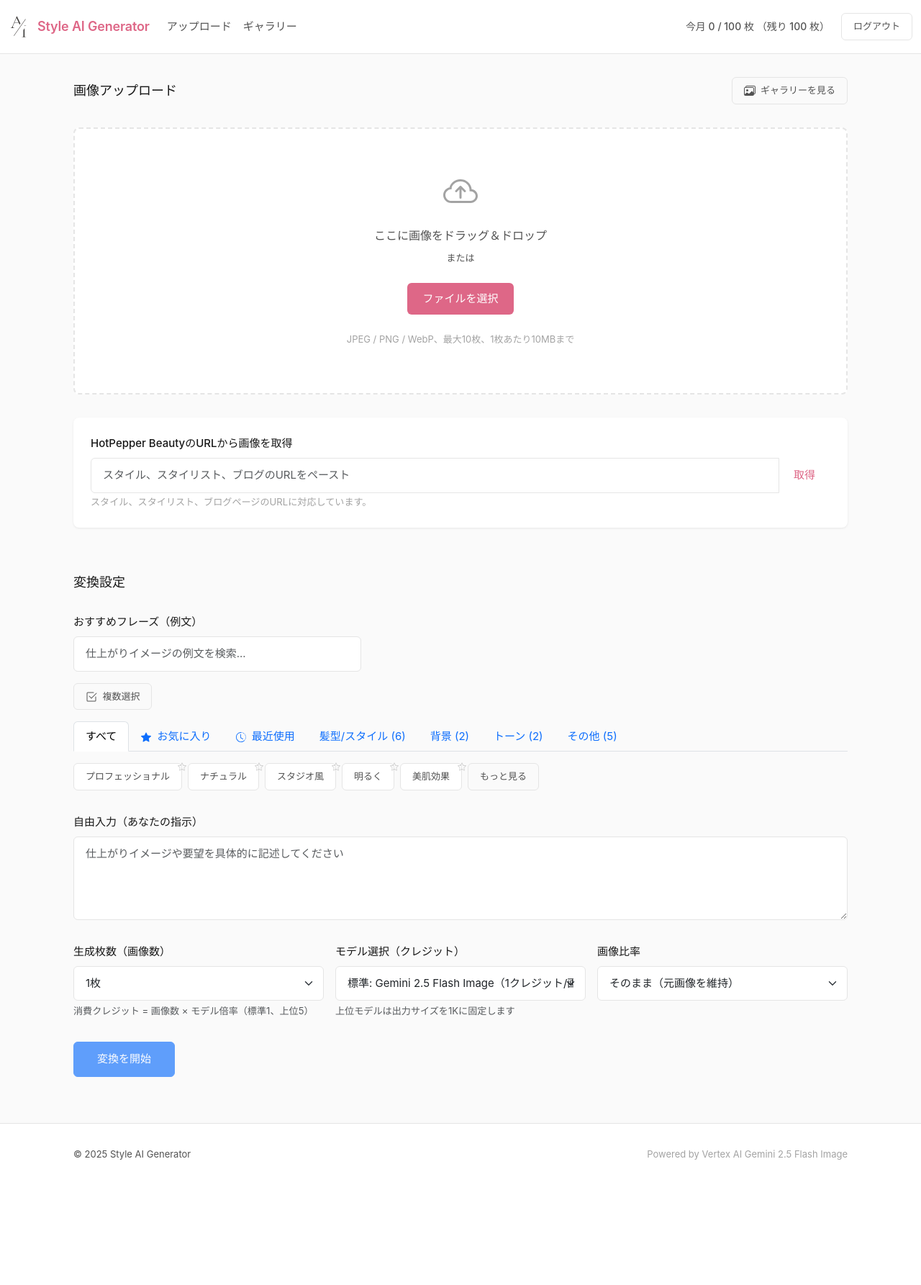
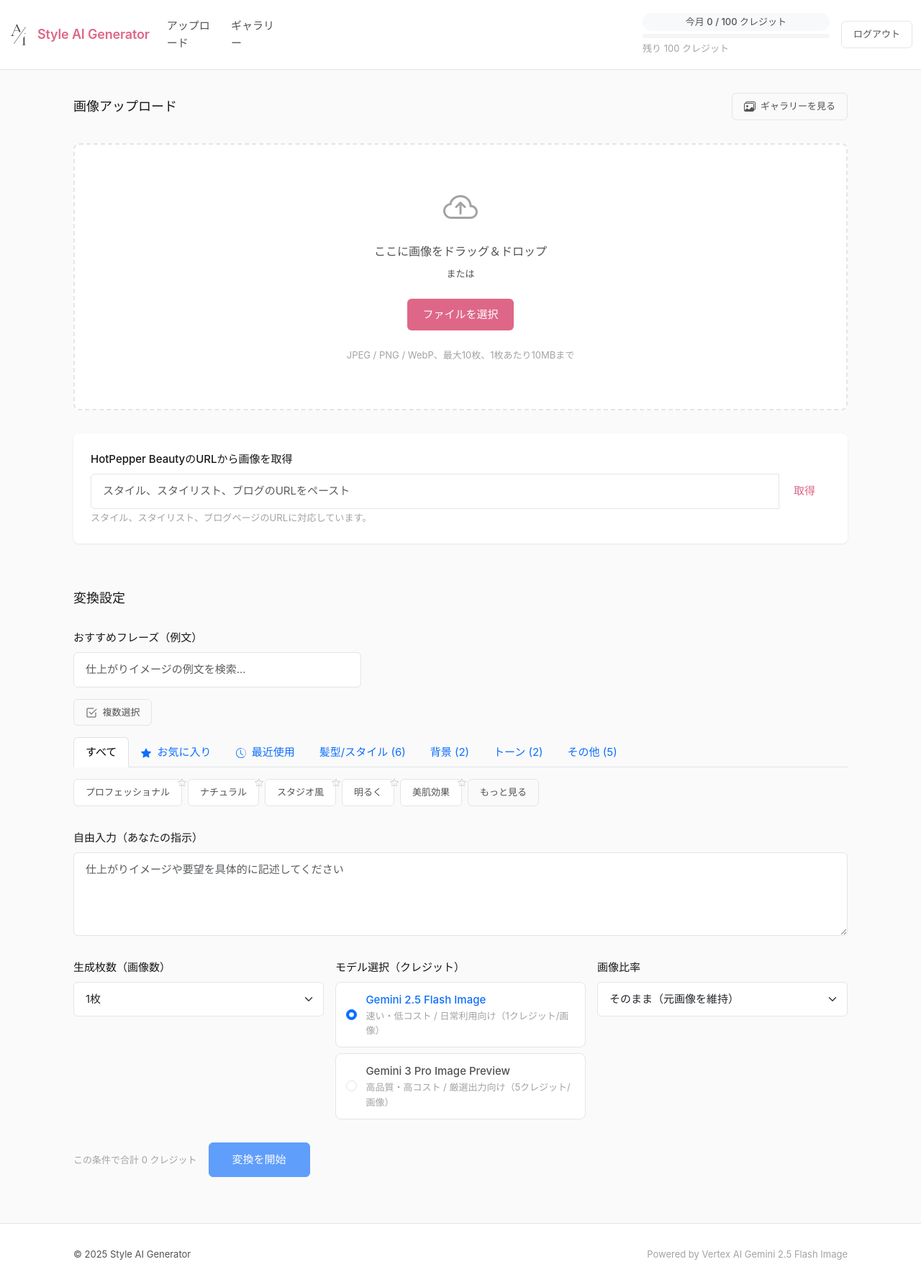
Before and after one commit to caadvisors1234/style-ai-generator, a Django app: page / in a window 1280 px wide. Shown: the whole page at 72% size. Before the commit the page ends 1611 px from the top, so only its background shows below. Run offline with Django 5.2, Linux system fonts and the light colour scheme; the visitor is signed in with stand-in values (Sample User, id 1); data comes from the database, SQL or seed files in the repository; data that the repository does not hold is empty; parts of the project's set-up code (start-up, migrations or seed data) failed here and were passed over; some libraries are stand-ins or nearby versions.

Commit message:
Refactor gallery and conversion UI for improved user experience
This commit enhances the gallery and conversion interfaces by implementing a radio button selection for model variants, updating the estimated credit display, and improving the gallery card handling during image deletion. Key changes include:
- Replaced the model selection dropdown with a more user-friendly radio button interface.
- Added dynamic updates for estimated credits based on selected model and upload count.
- Enhanced gallery card management to reflect real-time updates upon image deletion, improving responsiveness and user feedback.
- Updated CSS styles for better visual consistency and usability.

```diff
--- a/static/css/styles.css
+++ b/static/css/styles.css
@@ -310,6 +310,37 @@ a:hover {
     font-size: var(--font-size-caption);
 }
 
+/* モデル選択ラジオ（カード風） */
+.model-option {
+    position: relative;
+    display: flex;
+    align-items: center;
+    gap: 0.75rem;
+    padding: 0.75rem 0.9rem;
+    border: 1px solid var(--border-color);
+    border-radius: 0.5rem;
+    background-color: var(--bg-primary);
+    transition: border-color 0.15s ease, box-shadow 0.15s ease;
+}
+
+.model-option input[type="radio"] {
+    margin: 0;
+    accent-color: var(--primary-color, #0d6efd);
+}
+
+.model-option-body {
+    flex: 1;
+}
+
+.model-option:hover {
+    border-color: var(--primary-color, #0d6efd);
+    box-shadow: var(--shadow-sm);
+}
+
+.model-option input[type="radio"]:checked + .model-option-body .fw-semibold {
+    color: var(--primary-color, #0d6efd);
+}
+
 /* ================================================
    Button Styles - ボタンスタイル（フラット）
    ================================================ */
@@ -492,6 +523,31 @@ textarea.form-control {
     font-size: var(--font-size-base);
 }
 
+/* トーストの固定幅カラーライン */
+.toast-accent {
+    position: relative;
+    border-left: 4px solid transparent;
+    padding-left: 0.75rem;
+    background-color: var(--bg-primary);
+}
+
+.toast-accent-success {
+    border-left-color: var(--bs-success);
+}
+
+.toast-accent-danger {
+    border-left-color: var(--bs-danger);
+}
+
+.toast-accent-warning {
+    border-left-color: var(--bs-warning);
+}
+
+.fade-out {
+    opacity: 0;
+    transition: opacity 0.25s ease;
+}
+
 /* ================================================
    Progress Bar - 進捗バー
    ================================================ */
@@ -539,9 +595,15 @@ textarea.form-control {
    Usage Summary - 利用状況表示
    ================================================ */
 #usage-summary {
-    min-width: 200px;
-    font-size: 0.875rem;
-    font-weight: 500;
+    min-width: 260px;
+    display: flex;
+    flex-direction: column;
+    gap: 0.25rem;
+}
+
+.usage-progress {
+    height: 6px;
+    background-color: var(--bg-tertiary);
 }
 
 /* ================================================
--- a/static/js/convert.js
+++ b/static/js/convert.js
@@ -1,8 +1,36 @@
 (() => {
   const startButton = document.getElementById('start-conversion');
   const generationSelect = document.getElementById('generation-count');
-  const modelSelect = document.getElementById('model-variant');
+  const modelRadios = document.querySelectorAll('input[name="model_variant"]');
   const aspectSelect = document.getElementById('aspect-ratio');
+  const estimatedEl = document.getElementById('estimated-credit');
+
+  const MODEL_MULTIPLIERS = {
+    'gemini-2.5-flash-image': 1,
+    'gemini-3-pro-image-preview': 5,
+  };
+
+  function getSelectedModel() {
+    const checked = document.querySelector('input[name="model_variant"]:checked');
+    return checked ? checked.value : null;
+  }
+
+  function getUploadCount() {
+    if (window.UploadManager && typeof window.UploadManager.getFiles === 'function') {
+      return window.UploadManager.getFiles().length || 0;
+    }
+    return 0;
+  }
+
+  function updateEstimatedCredit() {
+    if (!estimatedEl) return;
+    const files = getUploadCount();
+    const generation = Number(generationSelect?.value || 1);
+    const model = getSelectedModel() || 'gemini-2.5-flash-image';
+    const multiplier = MODEL_MULTIPLIERS[model] || 1;
+    const total = files * generation * multiplier;
+    estimatedEl.textContent = `この条件で合計 ${total} クレジット`;
+  }
 
   async function ensureFileData(file, index) {
     if (file.originalFile) {
@@ -72,8 +100,9 @@
           formData.append('preset_name', promptMeta.presetName);
         }
         formData.append('generation_count', generationSelect.value);
-        if (modelSelect) {
-          formData.append('model_variant', modelSelect.value);
+        const selectedModel = getSelectedModel();
+        if (selectedModel) {
+          formData.append('model_variant', selectedModel);
         }
         if (aspectSelect) {
           formData.append('aspect_ratio', aspectSelect.value);
@@ -118,5 +147,16 @@
     if (startButton) {
       startButton.addEventListener('click', startConversion);
     }
+    if (generationSelect) {
+      generationSelect.addEventListener('change', updateEstimatedCredit);
+    }
+    if (modelRadios && modelRadios.length) {
+      modelRadios.forEach((radio) => {
+        radio.addEventListener('change', updateEstimatedCredit);
+      });
+    }
+    window.addEventListener('uploadsChanged', updateEstimatedCredit);
+    window.addEventListener('imageDeleted', updateEstimatedCredit);
+    updateEstimatedCredit();
   });
 })();
--- a/static/js/layout.js
+++ b/static/js/layout.js
@@ -1,16 +1,39 @@
 (() => {
   async function fetchUsage() {
     const usageElement = document.getElementById('usage-summary');
-    if (!usageElement) {
+    const badge = document.getElementById('usage-badge');
+    const progressBar = document.getElementById('usage-progress-bar');
+    const remainingLabel = document.getElementById('usage-remaining-label');
+    if (!usageElement || !badge || !progressBar || !remainingLabel) {
       return;
     }
 
     try {
       const data = await APIClient.get('/api/v1/usage/');
       const summary = data.data;
-      usageElement.textContent = `今月 ${summary.monthly_used} / ${summary.monthly_limit} 枚 （残り ${summary.remaining} 枚）`;
+      const used = Number(summary.monthly_used) || 0;
+      const limit = Number(summary.monthly_limit) || 1;
+      const remaining = Math.max(0, Number(summary.remaining) || 0);
+      const ratio = Math.min(100, Math.max(0, Math.round((used / limit) * 100)));
+
+      badge.textContent = `今月 ${used} / ${limit} クレジット`;
+      progressBar.style.width = `${ratio}%`;
+      progressBar.setAttribute('aria-valuenow', ratio);
+      remainingLabel.textContent = `残り ${remaining} クレジット`;
+
+      // カラーをシンプルに段階分け
+      progressBar.classList.remove('bg-success', 'bg-warning', 'bg-danger');
+      if (ratio < 60) {
+        progressBar.classList.add('bg-success');
+      } else if (ratio < 85) {
+        progressBar.classList.add('bg-warning');
+      } else {
+        progressBar.classList.add('bg-danger');
+      }
     } catch (error) {
-      usageElement.textContent = '利用状況を取得できません';
+      badge.textContent = '利用状況を取得できません';
+      progressBar.style.width = '0%';
+      remainingLabel.textContent = '';
     }
   }
 
--- a/static/js/notifications.js
+++ b/static/js/notifications.js
@@ -8,7 +8,7 @@
     }
 
     const wrapper = document.createElement('div');
-    wrapper.className = `toast align-items-center text-bg-${variant} border-0`;
+    wrapper.className = `toast align-items-center toast-accent toast-accent-${variant} border-0 shadow-sm`;
     wrapper.role = 'alert';
     wrapper.ariaLive = 'assertive';
     wrapper.ariaAtomic = 'true';
@@ -19,7 +19,7 @@
           ${title ? `<strong class="d-block mb-1">${title}</strong>` : ''}
           ${message}
         </div>
-        <button type="button" class="btn-close btn-close-white me-2 m-auto" data-bs-dismiss="toast" aria-label="Close"></button>
+        <button type="button" class="btn-close me-2 m-auto" data-bs-dismiss="toast" aria-label="Close"></button>
       </div>
     `;
 
--- a/static/js/upload.js
+++ b/static/js/upload.js
@@ -14,6 +14,16 @@
   const state = {
     uploads: [],
   };
+
+  function emitUploadsChanged() {
+    try {
+      window.dispatchEvent(new CustomEvent('uploadsChanged', {
+        detail: { count: state.uploads.length },
+      }));
+    } catch (e) {
+      // no-op
+    }
+  }
 
   function updateStartButton() {
     if (startButton) {
@@ -52,6 +62,7 @@
     });
 
     updateStartButton();
+    emitUploadsChanged();
   }
 
   async function uploadFiles(files) {
--- a/templates/base.html
+++ b/templates/base.html
@@ -29,9 +29,13 @@
                         <a class="nav-link" href="{% url 'frontend:gallery' %}">ギャラリー</a>
                     </li>
                 </ul>
-                <div class="d-flex align-items-center gap-3">
-                    <div class="text-secondary small" id="usage-summary">
-                        利用状況を取得しています...
+                <div class="d-flex align-items-center gap-3 flex-wrap justify-content-end w-100 w-lg-auto">
+                    <div class="usage-summary" id="usage-summary">
+                        <span class="badge rounded-pill bg-light text-secondary" id="usage-badge">- / - クレジット</span>
+                        <div class="progress usage-progress">
+                            <div class="progress-bar" role="progressbar" id="usage-progress-bar" style="width: 0%;" aria-valuenow="0" aria-valuemin="0" aria-valuemax="100"></div>
+                        </div>
+                        <div class="usage-remaining text-muted small" id="usage-remaining-label">残り - クレジット</div>
                     </div>
                     <button class="btn btn-outline-secondary btn-sm" id="logout-button" type="button">
                         ログアウト
--- a/templates/frontend/main.html
+++ b/templates/frontend/main.html
@@ -126,15 +126,29 @@
                 <option value="4">4枚</option>
                 <option value="5">5枚</option>
             </select>
-            <div class="form-text">消費クレジット = 画像数 × モデル倍率（標準1、上位5）</div>
         </div>
         <div class="col-md-4">
-            <label for="model-variant" class="form-label">モデル選択（クレジット）</label>
-            <select id="model-variant" class="form-select">
-                <option value="gemini-2.5-flash-image" selected>標準: Gemini 2.5 Flash Image（1クレジット/画像）</option>
-                <option value="gemini-3-pro-image-preview">上位: Gemini 3 Pro Image Preview（5クレジット/画像・1K固定）</option>
-            </select>
-            <div class="form-text">上位モデルは出力サイズを1Kに固定します</div>
+            <span class="form-label d-block mb-2">モデル選択（クレジット）</span>
+            <div class="row g-2" id="model-variant-group">
+                <div class="col-12">
+                    <label class="model-option w-100">
+                        <input type="radio" name="model_variant" value="gemini-2.5-flash-image" class="form-check-input" checked>
+                        <div class="model-option-body">
+                            <div class="fw-semibold">Gemini 2.5 Flash Image</div>
+                            <div class="text-muted small">速い・低コスト / 日常利用向け（1クレジット/画像）</div>
+                        </div>
+                    </label>
+                </div>
+                <div class="col-12">
+                    <label class="model-option w-100">
+                        <input type="radio" name="model_variant" value="gemini-3-pro-image-preview" class="form-check-input">
+                        <div class="model-option-body">
+                            <div class="fw-semibold">Gemini 3 Pro Image Preview</div>
+                            <div class="text-muted small">高品質・高コスト / 厳選出力向け（5クレジット/画像）</div>
+                        </div>
+                    </label>
+                </div>
+            </div>
         </div>
         <div class="col-md-4">
             <label for="aspect-ratio" class="form-label">画像比率</label>
@@ -153,7 +167,8 @@
             </select>
         </div>
     </div>
-    <div>
+    <div class="d-flex flex-column flex-md-row align-items-md-center gap-3">
+        <div class="text-muted small" id="estimated-credit">この条件で合計 0 クレジット</div>
         <button class="btn btn-primary btn-lg" id="start-conversion" type="button" disabled style="padding: 0.75rem 2rem;">
             変換を開始
         </button>
```
Also changed, not shown: api/views/gallery.py (+17 -6 lines), static/js/gallery.js (+26 -0 lines), static/js/image_detail.js (+8 -3 lines).
